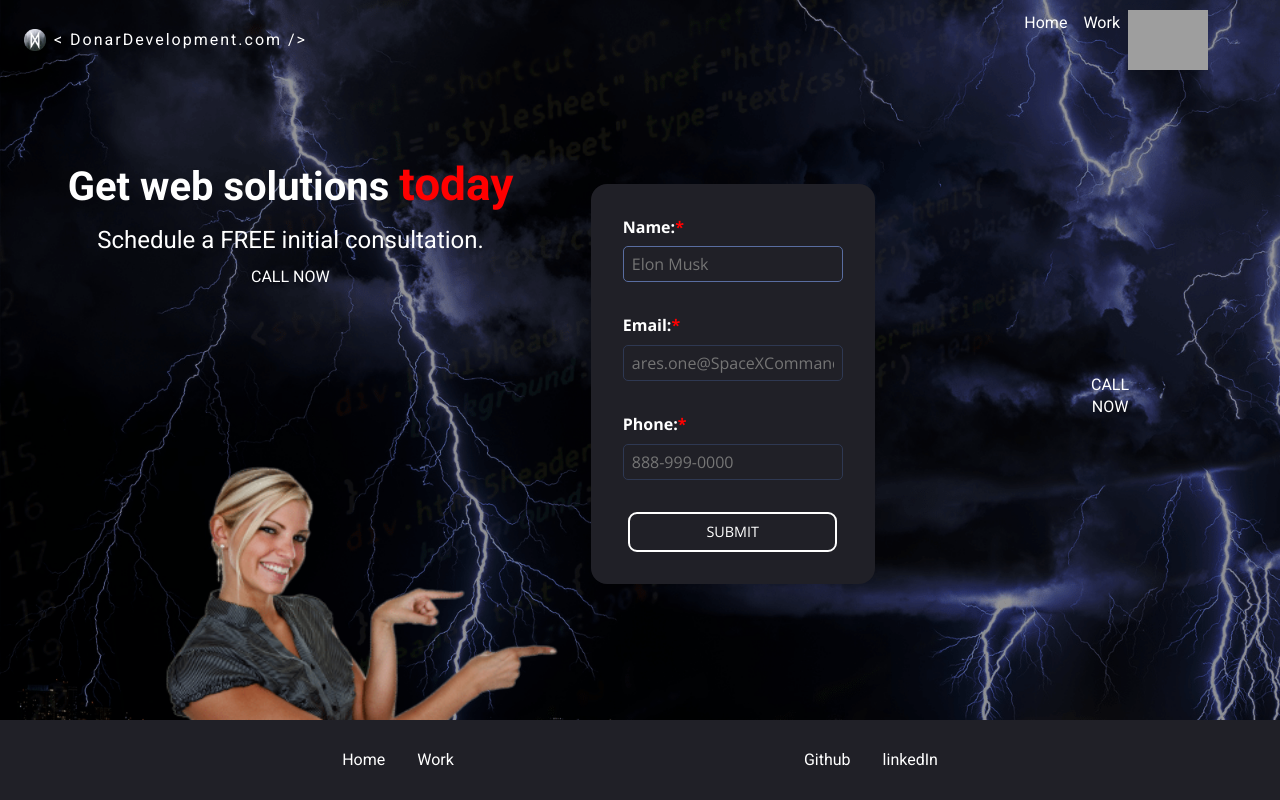
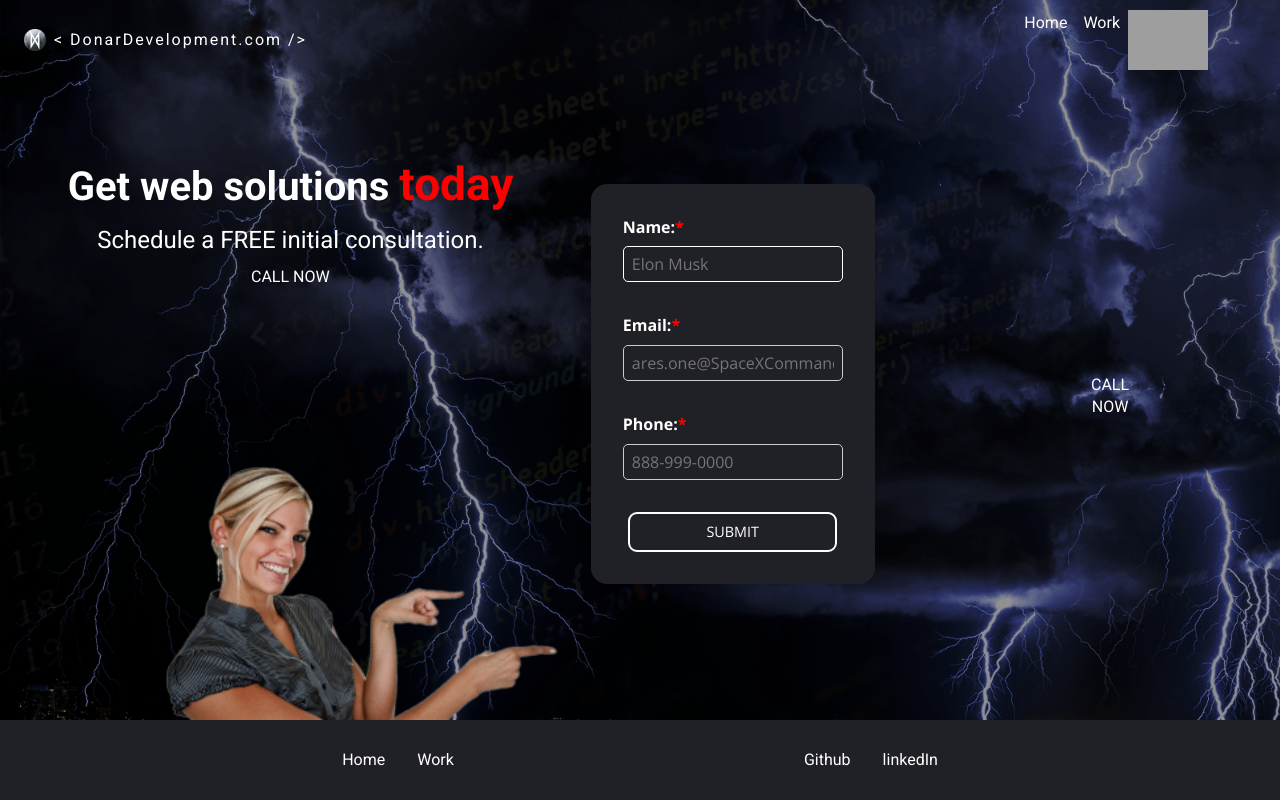
Before and after one commit to dricardo1/Donar_Development, a website built with Parcel: page contact.html in a window 1280 px wide. Built offline with nearby package versions, Linux system fonts and the light colour scheme; grey boxes are pictures that could not be loaded; a web font is replaced by a local one.

Commit message:
form input-group border color change

```diff
--- a/css/contact.css
+++ b/css/contact.css
@@ -141,7 +141,7 @@ body {
   margin-bottom: 0.5rem;
 }
 
-.input-group input {
+/* .input-group input {
   outline: none;
   background: none;
   border: 1px solid #2e3852;
@@ -153,6 +153,20 @@ body {
 
 .input-group input:focus {
   border-color: #596da0;
+} */
+
+.input-group input {
+  outline: none;
+  background: none;
+  border: 1px solid #ccc;
+  font-size: 1em;
+  padding: 0.5em;
+  color: inherit;
+  border-radius: 5px;
+}
+
+.input-group input:focus {
+  border-color: #fff;
 }
 
 p.ani-load {
```
